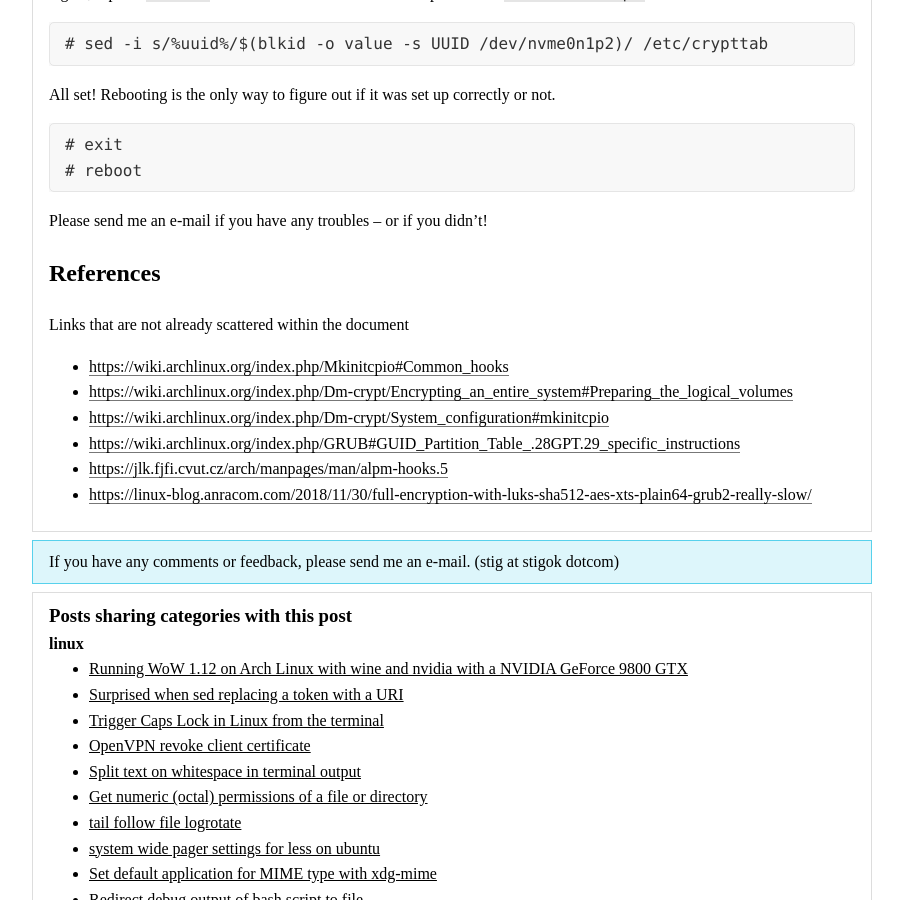
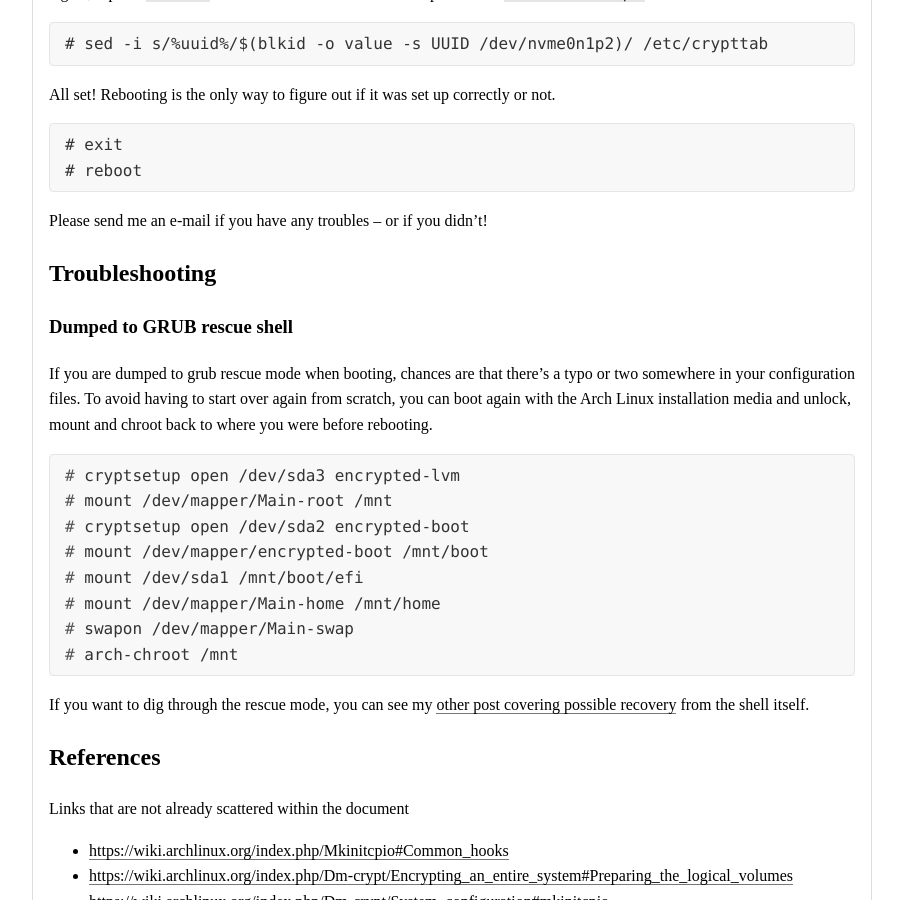
Before and after one commit to stigok/blog.stigok.com, a Jekyll site: the page built from collections/_posts/2018-05-03-lvm-in-luks-with-encrypted-boot-partition-and-suspend-to-disk.md, in a window 1280 px wide and 900 px high, scrolled down 10921 px. Shown: the whole window, without its empty margins (188-1091 px from the left). Built offline with Jekyll 4.4.1, drawn with Linux system fonts in a browser that asks for light colours.

Commit message:
Add troubleshooting section

````diff
--- a/collections/_posts/2018-05-03-lvm-in-luks-with-encrypted-boot-partition-and-suspend-to-disk.md
+++ b/collections/_posts/2018-05-03-lvm-in-luks-with-encrypted-boot-partition-and-suspend-to-disk.md
@@ -485,6 +485,29 @@ or not.
 
 Please send me an e-mail if you have any troubles -- or if you didn't!
 
+## Troubleshooting
+
+### Dumped to GRUB rescue shell
+
+If you are dumped to grub rescue mode when booting, chances are that there's
+a typo or two somewhere in your configuration files. To avoid having to start
+over again from scratch, you can boot again with the Arch Linux installation
+media and unlock, mount and chroot back to where you were before rebooting.
+
+```terminal
+# cryptsetup open /dev/sda3 encrypted-lvm
+# mount /dev/mapper/Main-root /mnt
+# cryptsetup open /dev/sda2 encrypted-boot
+# mount /dev/mapper/encrypted-boot /mnt/boot
+# mount /dev/sda1 /mnt/boot/efi
+# mount /dev/mapper/Main-home /mnt/home
+# swapon /dev/mapper/Main-swap
+# arch-chroot /mnt
+```
+
+If you want to dig through the rescue mode, you can see my [other post covering
+possible recovery][grub rescue post] from the shell itself.
+
 ## References
 
 Links that are not already scattered within the document
@@ -498,3 +521,4 @@ Links that are not already scattered within the document
 
 [Arch Wiki hibernation notes]: https://wiki.archlinux.org/index.php/Power_management/Suspend_and_hibernate#About_swap_partition.2Ffile_size
 [random urandom]: https://unix.stackexchange.com/questions/324209/when-to-use-dev-random-vs-dev-urandom
+[grub rescue post]: /2017/12/30/decrypt-and-mount-luks-disk-from-grub-rescue-mode.html
````
